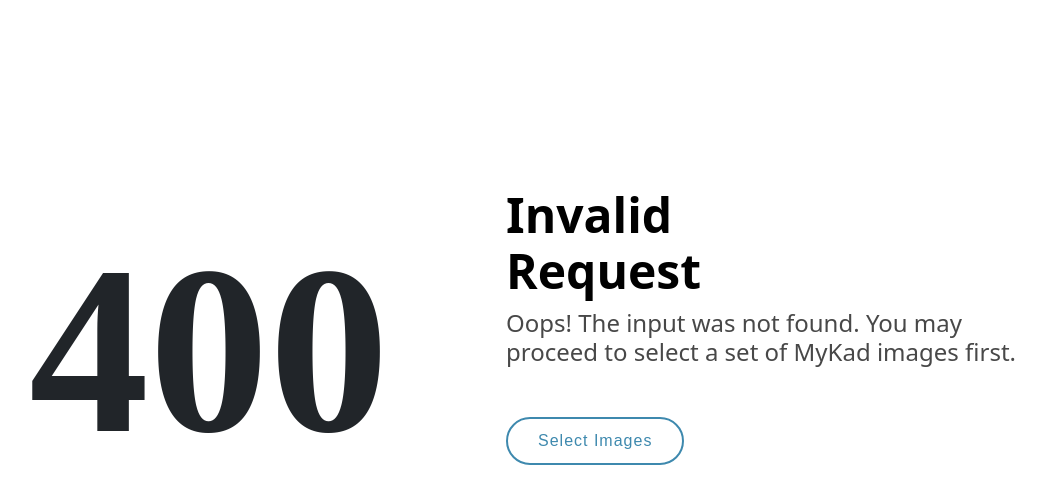
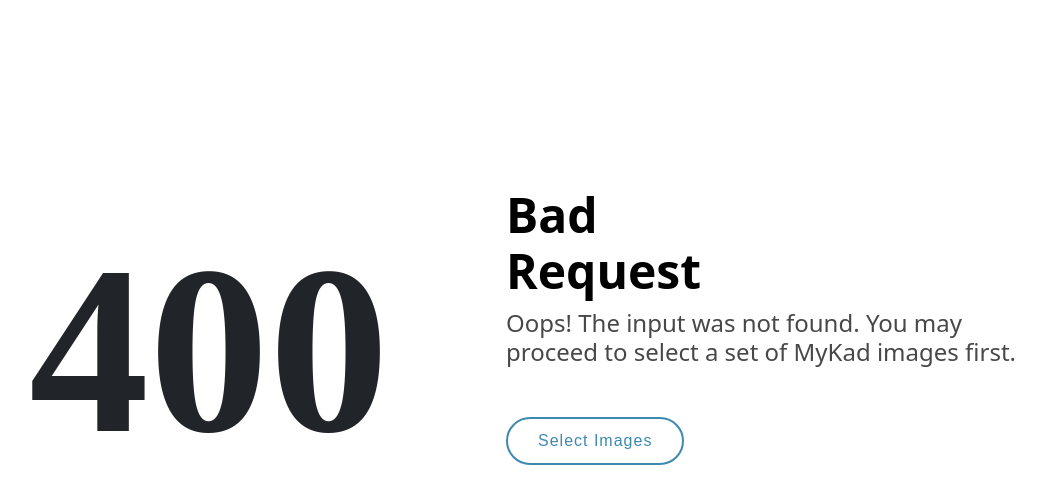
Before and after one commit to kaiyuanyky/flask-mykad-verification, a Flask app: page /result in a window 1280 px wide. Shown: the part 115-619 px from the top of the page, without its empty margins (146-1191 px from the left). Run offline with Flask 2, Linux system fonts and the light colour scheme; some libraries are stand-ins or nearby versions.

Commit message:
Rephrase the word Invalid to Bad

```diff
--- a/templates/error.html
+++ b/templates/error.html
@@ -4,7 +4,7 @@
       <meta name="viewport" content="width=device-width, initial-scale=1">
 
       {% if errorCode == '404' %}<title>{{errorCode}} Page Not Found</title>{% endif %}
-      {% if errorCode == '400' %}<title>{{errorCode}} Invalid Request</title>{% endif %}
+      {% if errorCode == '400' %}<title>{{errorCode}} Bad Request</title>{% endif %}
 
       <link rel="icon" href="{{ url_for('static', filename='logo/MyKad.png') }}">
       <link rel="stylesheet" href="{{ url_for('static', filename='css/main.css') }}">
@@ -33,7 +33,7 @@
                   {% endif %}
 
                   {% if errorCode == '400' %}
-                     <h1>Invalid <br> Request</h1>
+                     <h1>Bad <br> Request</h1>
                      <h2>Oops! The input was not found. You may proceed to select a set of MyKad images first.</h2>
                      <div class="pb-5">
                         <a href="/verification" class="btn-get-started">Select Images</a>
```
